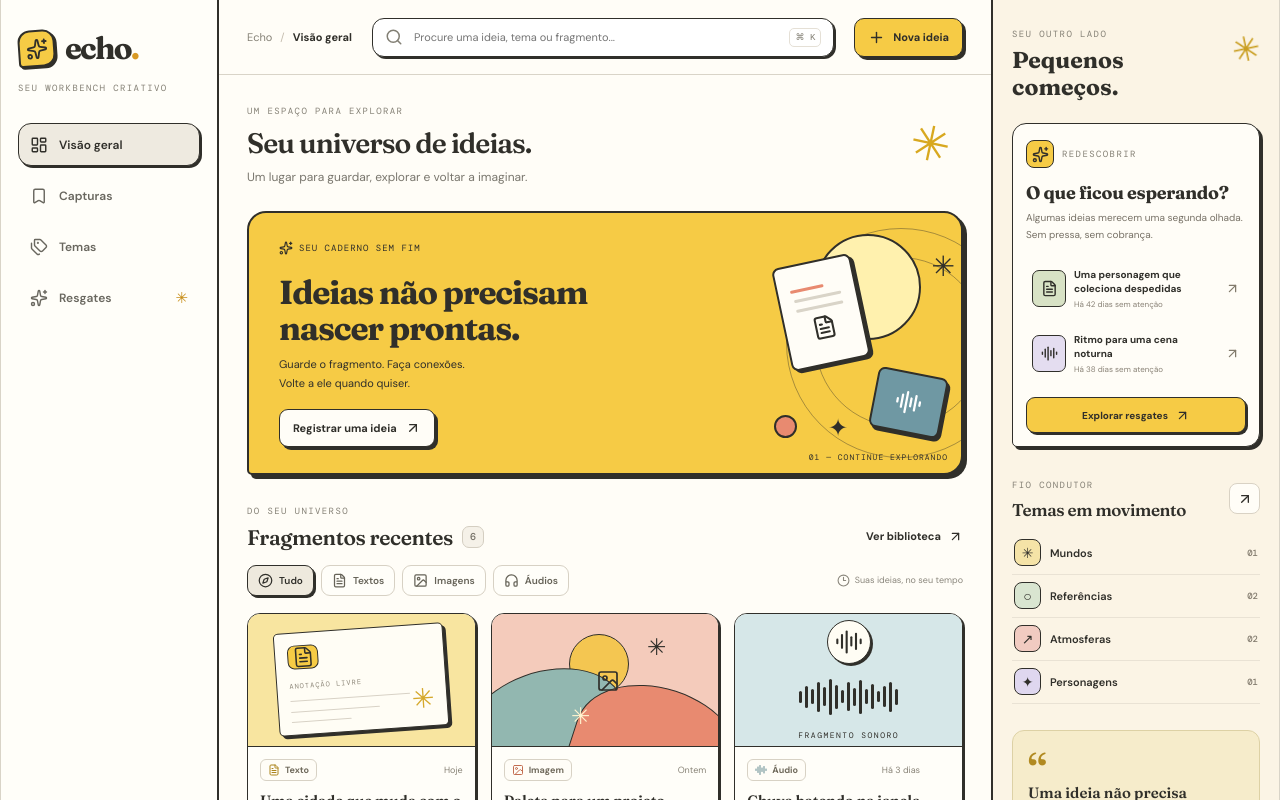
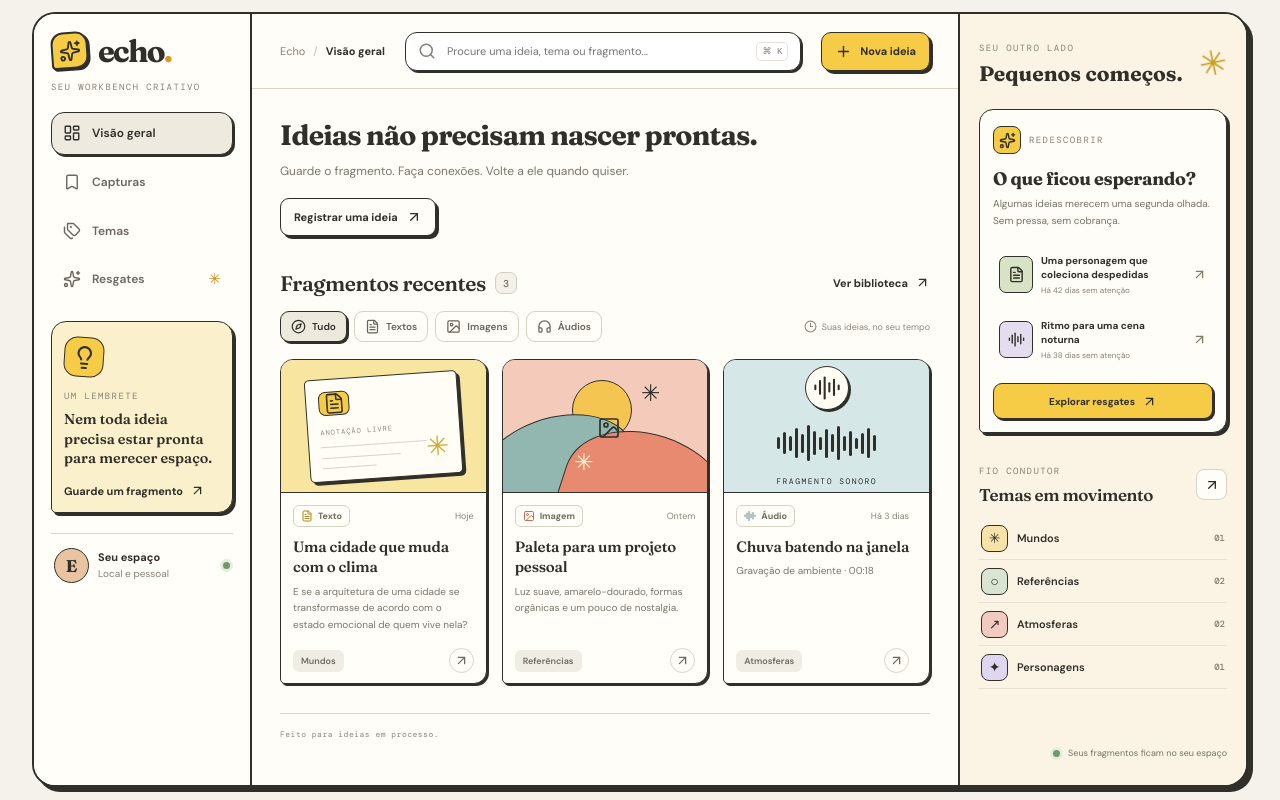
Before and after one commit to btrizayade/Echo, a React (Vite) app in the folder frontend/: page / in a window 1280 px wide. Shown: the top 800 px of the page. Built offline with nearby package versions, Linux system fonts and the light colour scheme.

Commit message:
style: refine creative workspace layout

```diff
--- a/frontend/src/App.css
+++ b/frontend/src/App.css
@@ -1,26 +1,47 @@
-
+html,
+body,
 #root {
-  min-height: 100vh;
+  width: 100%;
+  height: 100%;
+  margin: 0;
+}
+
+body {
+  min-width: 360px;
+  overflow: hidden;
+}
+
+#root {
+  height: 100dvh;
+  min-height: 0;
+  overflow: hidden;
 }
 
 .echo-app {
-  min-height: 100vh;
+  width: calc(100% - 64px);
+  max-width: 1580px;
+  height: calc(100vh - 25px);
+  min-height: 0;
+  margin: 12px auto;
+
   display: grid;
   grid-template-columns: 218px minmax(0, 1fr) 288px;
-  max-width: 1800px;
-  margin: 0 auto;
+
   background: var(--paper);
-  border-left: 1px solid var(--line);
-  border-right: 1px solid var(--line);
+  border: 2px solid var(--ink);
+  border-radius: 23px;
+  overflow: hidden;
+  box-shadow: 5px 5px 0 var(--ink);
 }
 
 /* Navegação */
 
 .sidebar {
-  min-height: 100vh;
+  min-height: 0;
   display: flex;
   flex-direction: column;
-  padding: 29px 17px 20px;
+  padding: clamp(12px, 2.2vh, 29px) 17px
+    clamp(10px, 1.6vh, 20px);
   background: #fffef9;
   border-right: 2px solid var(--ink);
 }
@@ -68,16 +89,17 @@
 }
 
 .sidebar-caption {
-  margin: 14px 0 28px;
+  margin: clamp(6px, 1.3vh, 14px) 0
+    clamp(12px, 2.2vh, 28px);
 }
 
 .main-nav {
   display: grid;
-  gap: 8px;
+  gap: clamp(4px, 0.7vh, 8px);
 }
 
 .nav-item {
-  min-height: 43px;
+  min-height: clamp(35px, 5.6vh, 43px);
   display: flex;
   align-items: center;
   gap: 11px;
@@ -111,14 +133,15 @@
 }
 
 .sidebar-spacer {
-  flex: 1;
-  min-height: 45px;
+  flex: 0 0 20px;
+  min-height: 20px;
 }
 
 .sidebar-note {
   position: relative;
   overflow: hidden;
-  padding: 18px 14px 15px;
+  padding: clamp(10px, 1.9vh, 18px) 12px
+    clamp(10px, 1.5vh, 15px);
   border: 1.5px solid var(--ink);
   border-radius: 15px 15px 15px 5px;
   background: #faf0cb;
@@ -126,11 +149,11 @@
 }
 
 .note-star {
-  width: 42px;
-  height: 42px;
+  width: clamp(32px, 5vh, 42px);
+  height: clamp(32px, 5vh, 42px);
   display: grid;
   place-items: center;
-  margin-bottom: 14px;
+  margin-bottom: clamp(7px, 1.5vh, 14px);
   border: 1.5px solid var(--ink);
   border-radius: 13px;
   background: var(--yellow);
@@ -144,8 +167,8 @@
 .note-copy {
   margin: 0;
   font-family: "Fraunces", serif;
-  font-size: 15px;
-  line-height: 1.45;
+  font-size: clamp(13px, 1.8vh, 15px);
+  line-height: 1.35;
 }
 
 .text-button,
@@ -162,7 +185,7 @@
 }
 
 .text-button {
-  margin-top: 16px;
+  margin-top: clamp(8px, 1.8vh, 16px);
   padding: 0;
 }
 
@@ -176,8 +199,8 @@
   display: flex;
   align-items: center;
   gap: 9px;
-  margin-top: 25px;
-  padding: 14px 3px 0;
+  margin-top: clamp(10px, 2.5vh, 25px);
+  padding: clamp(8px, 1.8vh, 14px) 3px 0;
   border-top: 1px solid var(--line);
 }
 
@@ -376,17 +399,15 @@ p {
 /* Faixa de boas-vindas */
 
 .welcome-panel {
-  position: relative;
-  min-height: 234px;
-  display: flex;
-  overflow: hidden;
-  align-items: center;
-  justify-content: space-between;
-  padding: 26px 30px;
-  border: 2px solid var(--ink);
-  border-radius: 19px 19px 19px 5px;
-  background: var(--yellow);
-  box-shadow: 4px 4px 0 var(--ink);
+  display: flex;
+  margin: 0 0 28px;
+  padding: 0;
+  border: 0;
+  border-radius: 0;
+  background: transparent;
+  box-shadow: none;
+  overflow: visible;
+  min-height: auto;
 }
 
 .welcome-copy {
@@ -404,17 +425,18 @@ p {
 }
 
 .welcome-copy h2 {
-  margin: 14px 0 9px;
+  margin: 0 0 9px;
   font-family: "Fraunces", serif;
-  font-size: clamp(27px, 2.6vw, 38px);
-  line-height: 1.08;
-  letter-spacing: -1.2px;
+  font-size: clamp(24px, 2.2vw, 32px);
+  line-height: 1.2;
+  letter-spacing: -0.8px;
 }
 
 .welcome-copy p {
   margin: 0;
-  font-size: 11px;
+  font-size: 12px;
   line-height: 1.7;
+  color: #79766d;
 }
 
 .welcome-button {
@@ -1056,7 +1078,7 @@ p {
 .rail-header h2 {
   margin: 0;
   font-family: "Fraunces", serif;
-  font-size: 23px;
+  font-size: 21px;
   line-height: 1.15;
 }
 
@@ -1311,6 +1333,8 @@ p {
   padding-top: 25px;
   color: #797365;
   font-size: 9px;
+
+  transform: translateY(-8px);
 }
 
 /* Modais */
@@ -1475,17 +1499,6 @@ p {
 
 /* Responsividade */
 
-@media (min-width: 1500px) {
-  .echo-app {
-    min-height: 100vh;
-    margin: 22px auto;
-    border: 2px solid var(--ink);
-    border-radius: 23px;
-    overflow: hidden;
-    box-shadow: 5px 5px 0 var(--ink);
-  }
-}
-
 @media (max-width: 1250px) {
   .echo-app {
     grid-template-columns: 190px minmax(0, 1fr);
@@ -1503,6 +1516,10 @@ p {
 @media (max-width: 860px) {
   .echo-app {
     grid-template-columns: 72px minmax(0, 1fr);
+    width: calc(100% - 24px);
+    min-height: calc(100vh - 24px);
+    margin: 12px auto;
+    border-radius: 18px;
   }
 
   .sidebar {
@@ -1574,6 +1591,10 @@ p {
 @media (max-width: 520px) {
   .echo-app {
     grid-template-columns: 55px minmax(0, 1fr);
+    width: calc(100% - 12px);
+    min-height: calc(100vh - 12px);
+    margin: 6px auto;
+    border-radius: 14px;
   }
 
   .sidebar {
@@ -1642,8 +1663,8 @@ p {
   }
 
   .welcome-panel {
-    min-height: 248px;
-    padding: 21px 17px;
+    min-height: auto;
+    padding: 0;
   }
 
   .welcome-copy h2 {
@@ -1753,6 +1774,58 @@ p {
 
   .modal-card {
     padding: 20px;
+  }
+}
+
+@media (max-height: 650px) and (min-width: 861px) {
+  .sidebar {
+    padding: 10px 14px;
+  }
+
+  .sidebar-caption {
+    margin: 6px 0 12px;
+  }
+
+  .main-nav {
+    gap: 4px;
+  }
+
+  .nav-item {
+    min-height: 34px;
+  }
+
+  .sidebar-spacer {
+    min-height: 8px;
+  }
+
+  .sidebar-note {
+    padding: 9px 10px 8px;
+  }
+
+  .note-star {
+    width: 30px;
+    height: 30px;
+    margin-bottom: 6px;
+  }
+
+  .note-copy {
+    font-size: 12px;
+    line-height: 1.3;
+  }
+
+  .text-button {
+    margin-top: 8px;
+  }
+
+  .sidebar-footer {
+    margin-top: 10px;
+    padding-top: 8px;
+  }
+
+  .profile-avatar {
+    width: 30px;
+    height: 30px;
+    font-size: 15px;
   }
 }
 
--- a/frontend/src/App.tsx
+++ b/frontend/src/App.tsx
@@ -243,6 +243,10 @@ function App() {
       results.sort((a, b) => b.daysUnattended - a.daysUnattended);
     }
 
+    if (activeSection === "Visão geral") {
+      results = results.slice(0, 3);
+    }
+
     return results;
   }, [captures, activeType, activeSection, activeTheme, query]);
 
@@ -374,26 +378,25 @@ function App() {
         </header>
 
         <div className="page-content">
+          {activeSection !== "Visão geral" && (
             <div className="page-heading">
               <div>
                 <p className="eyebrow">UM ESPAÇO PARA EXPLORAR</p>
                 <h1>{headings.title}</h1>
                 <p className="page-subtitle">{headings.subtitle}</p>
               </div>
-            <span className="heading-doodle" aria-hidden="true">✳</span>
+              <span className="heading-doodle" aria-hidden="true">
+                ✳
+              </span>
             </div>
+          )}
 
           {activeSection === "Visão geral" && (
             <section className="welcome-panel">
               <div className="welcome-copy">
-                <span className="welcome-label">
-                  <Sparkles size={14} />
-                  SEU CADERNO SEM FIM
-                </span>
-                <h2>Ideias não precisam<br />nascer prontas.</h2>
+                <h2>Ideias não precisam nascer prontas.</h2>
                 <p>
-                  Guarde o fragmento. Faça conexões.<br />
-                  Volte a ele quando quiser.
+                  Guarde o fragmento. Faça conexões. Volte a ele quando quiser.
                 </p>
                 <button
                   className="welcome-button"
@@ -402,24 +405,6 @@ function App() {
                   Registrar uma ideia <ArrowUpRight size={16} />
                 </button>
               </div>
-              <div className="welcome-art" aria-hidden="true">
-                <div className="orbit orbit-one" />
-                <div className="orbit orbit-two" />
-                <div className="sun-shape" />
-                <div className="art-paper paper-one">
-                  <span />
-                  <span />
-                  <span />
-                  <FileText size={25} />
-                </div>
-                <div className="art-paper paper-two">
-                  <AudioLines size={27} />
-                </div>
-                <div className="art-star star-one">✳</div>
-                <div className="art-star star-two">✦</div>
-                <div className="art-circle" />
-              </div>
-              <span className="welcome-index">01 — CONTINUE EXPLORANDO</span>
             </section>
           )}
 
@@ -451,9 +436,7 @@ function App() {
                   ? "ESPERANDO POR VOCÊ"
                   : activeSection === "Temas"
                     ? "FRAGMENTOS RELACIONADOS"
-                    : activeSection === "Capturas"
-                      ? "SUA COLEÇÃO"
-                      : "DO SEU UNIVERSO"}
+                    : activeSection === "Capturas"}
               </p>
               <h2>
                 {activeSection === "Resgates"
@@ -559,8 +542,7 @@ function App() {
           )}
 
           <footer className="workspace-footer">
-            <span><Sparkles size={14} /> Feito para ideias em processo.</span>
-            <span>ECH—01 · WORKBENCH CRIATIVO</span>
+            <span> Feito para ideias em processo.</span>
           </footer>
         </div>
       </main>
@@ -654,11 +636,6 @@ function App() {
           })}
         </section>
 
-        <div className="rail-quote">
-          <span className="quote-mark">“</span>
-          <p>Uma ideia não precisa terminar aqui. Ela pode começar de novo.</p>
-          <span className="quote-signature">UMA NOTA PARA VOCÊ</span>
-        </div>
 
         <div className="rail-local">
           <span className="local-dot" />
```
Lines whose indentation alone changed are shown as unchanged.
